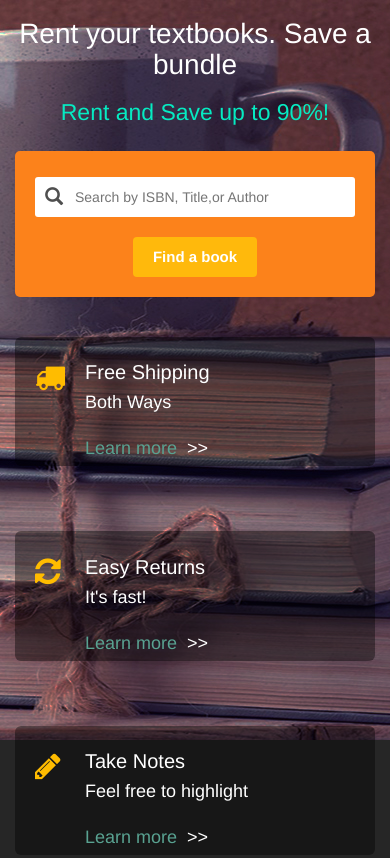
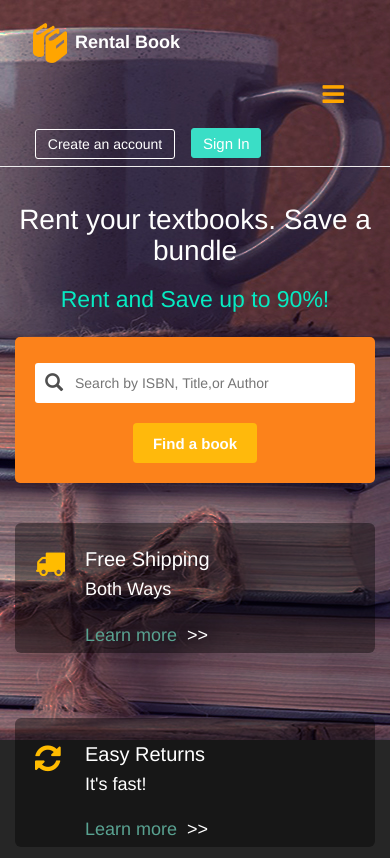
Before and after one commit to Praveen-O-Krishnan/bookstore, a website: page index.html in a window 390 px wide. Shown: the top 858 px of the page. Drawn offline with nearby package versions, Linux system fonts and the light colour scheme.

Commit message:
changes in index file

```diff
--- a/index.html
+++ b/index.html
@@ -16,6 +16,7 @@
   @import url("css/style.css");
   @import url("css/header-search.css");
   @import url("css/header-feature.css");
+  @import url("css/header-navigation.css");
 </style>
 
 
@@ -34,6 +35,47 @@
       <!-- header -->
       <div class="site-header">
         <div class="site-banner">
+
+          <!-- header-logopart by Akanksha begin -->
+          <div class="container">
+            <div class="header-section">
+              <div class="col-md-2">
+                <div class="logoimage">
+                  <img src="img/logo.png" alt="logoimage"><span class="logotext">Rental Book</span>
+                </div>
+              </div>
+              <div class="col-md-7">
+                <div class="topnav" id="myTopnav">
+                  <a href="javascript:void(0);" class="icon" onclick="myFunction()">
+                    <i class="fa fa-bars"></i>
+                  </a>
+                  <a href="#" class="active">Home</a>
+                  <a href="#">About us</a>
+                  <a href="#">How to rent</a>
+                  <a href="#">FAQs</a>
+                  <a href="#">Contact us</a>
+                </div>
+                <script>
+                function myFunction() {
+                  var x = document.getElementById("myTopnav");
+                  if (x.className === "topnav") {
+                    x.className += " responsive";
+                  } else {
+                    x.className = "topnav";
+                  }
+                }
+              </script>
+            </div>
+            <div class="col=-md-3">
+              <button type="button" name="create" class="createbutton">Create an account</button>
+              <button type="button" name="sign" class="signin">Sign In</button>
+            </div>
+          </div>
+        </div>
+        <div class="row">
+          <hr class="hrline">
+        </div>
+        <!-- header-logopart by Akanksha end-->
 
         <!-- code written by Shiva: begin -->
         <div class="container">
```
Lines whose indentation alone changed are shown as unchanged.
